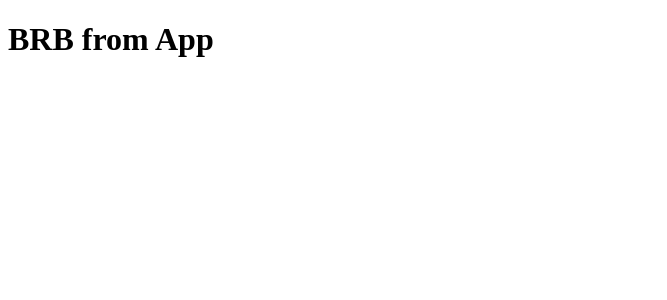
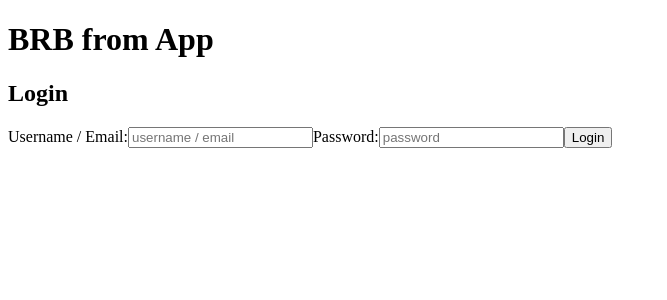
Before and after one commit to grau-maus/ansorque, a React (Create React App) app in the folder frontend/: page / in a window 1280 px wide. Shown: the top 300 px of the page, without its empty margins (0-667 px from the left). Built offline with nearby package versions, Linux system fonts and the light colour scheme.

Commit message:
Login form component functional

```diff
--- a/frontend/package.json
+++ b/frontend/package.json
@@ -7,6 +7,7 @@
     "@testing-library/react": "^11.2.5",
     "@testing-library/user-event": "^12.8.3",
     "js-cookie": "^2.2.1",
+    "nanoid": "^3.1.22",
     "react": "^17.0.2",
     "react-dom": "^17.0.2",
     "react-redux": "^7.2.3",
--- a/frontend/src/App.js
+++ b/frontend/src/App.js
@@ -1,6 +1,11 @@
+import LoginFormPage from './components/LoginFormPage';
+
 function App() {
   return (
-    <h1>BRB from App</h1>
+    <>
+      <h1>BRB from App</h1>
+      <LoginFormPage />
+    </>
   );
 }
 
--- /dev/null
+++ b/frontend/src/components/LoginFormPage/index.js
@@ -0,0 +1,74 @@
+// NPM PACKAGE IMPORTS
+import { useDispatch, useSelector } from 'react-redux';
+import { useState } from 'react';
+import { Redirect } from 'react-router-dom';
+import { nanoid } from 'nanoid';
+
+// LOCAL IMPORTS
+import { login } from '../../store/session';
+
+
+
+const LoginFormPage = () => {
+  const dispatch = useDispatch();
+  let userState = useSelector((state) => state.session.user);
+  const [credential, setCredential] = useState('');
+  const [password, setPassword] = useState('');
+  const [errors, setErrors] = useState([]);
+
+  if (userState) {
+    return (
+      <Redirect to='/'></Redirect>
+    );
+  }
+
+  const handleSubmit = (e) => {
+    e.preventDefault();
+
+    dispatch(login({ credential, password })).catch(async (res) => {
+      const data = await res.json();
+
+      if (data && data.errors) setErrors(data.errors);
+    });
+  };
+
+  return (
+    <section>
+      <h2>Login</h2>
+      {errors &&
+        errors.map((e) => {
+          return (
+            <div key={nanoid(5)}>{e}</div>
+          );
+        })}
+      <form onSubmit={handleSubmit}>
+        <label htmlFor='credential'>Username / Email:</label>
+        <input
+          name='credential'
+          type='text'
+          placeholder='username / email'
+          required
+          value={credential}
+          onChange={(e) => setCredential(e.target.value)}
+        />
+        <label htmlFor='password'>Password:</label>
+        <input
+          name='password'
+          type='password'
+          placeholder='password'
+          required
+          value={password}
+          onChange={(e) => setPassword(e.target.value)}
+        />
+        <button type='submit'>Login</button>
+      </form>
+    </section>
+  );
+};
+
+
+
+
+
+
+export default LoginFormPage;
--- a/frontend/src/store/index.js
+++ b/frontend/src/store/index.js
@@ -1,11 +1,11 @@
 import { createStore, combineReducers, applyMiddleware, compose } from 'redux';
 import thunk from 'redux-thunk';
 
-import session from './session';
+import sessionReducer from './session';
 
 
 const rootReducer = combineReducers({
-  session
+  session: sessionReducer
 });
 
 // 'enhancer' ONLY APPLIES 'thunk' MIDDLEWARE IN PRODUCTION ENVIRONMENT
```
Also changed, not shown: 2 other files (tests, documents, lock files or other folders).
